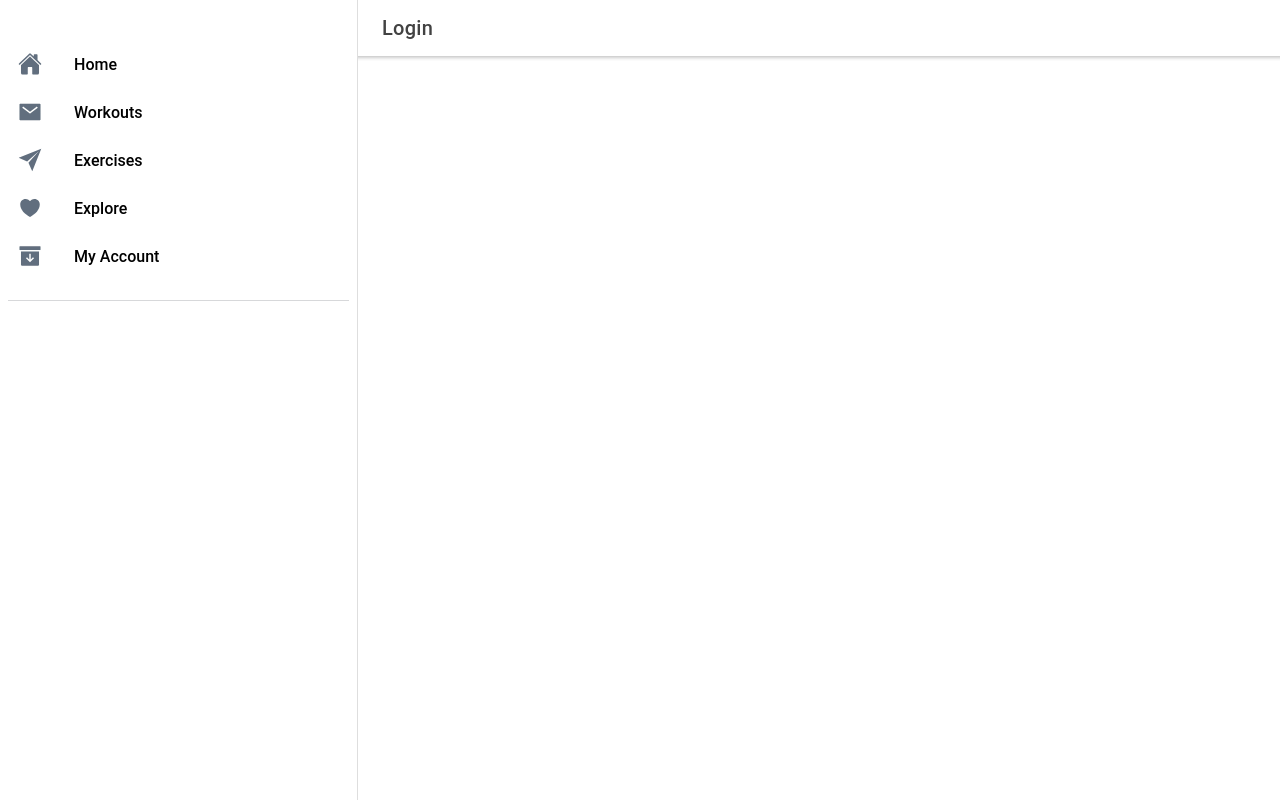
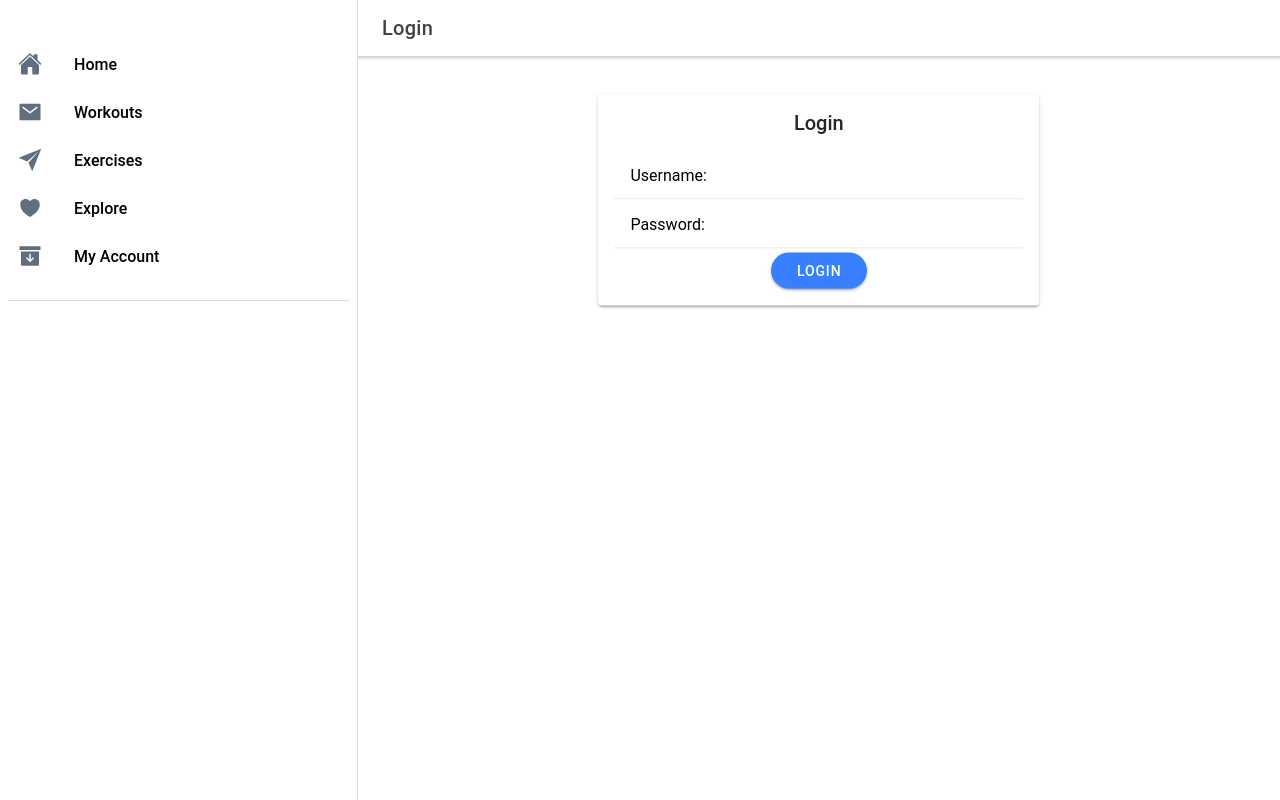
Before and after one commit to tgillam/workout-builder, a React (Create React App) app: page /login in a window 1280 px wide. Built offline with nearby package versions, Linux system fonts and the light colour scheme; no server answers.

Commit message:
fix login logic

```diff
--- a/src/components/LoginContainer.tsx
+++ b/src/components/LoginContainer.tsx
@@ -16,7 +16,7 @@ const LoginContainer: React.FC<ContainerProps> = () => {
     }
 
     function displayPage() {
-        if(isAuthenticated()){
+        if(!isAuthenticated()){
             return (<IonCard>
             <IonCardHeader>
               <IonCardTitle>Login</IonCardTitle>
```
